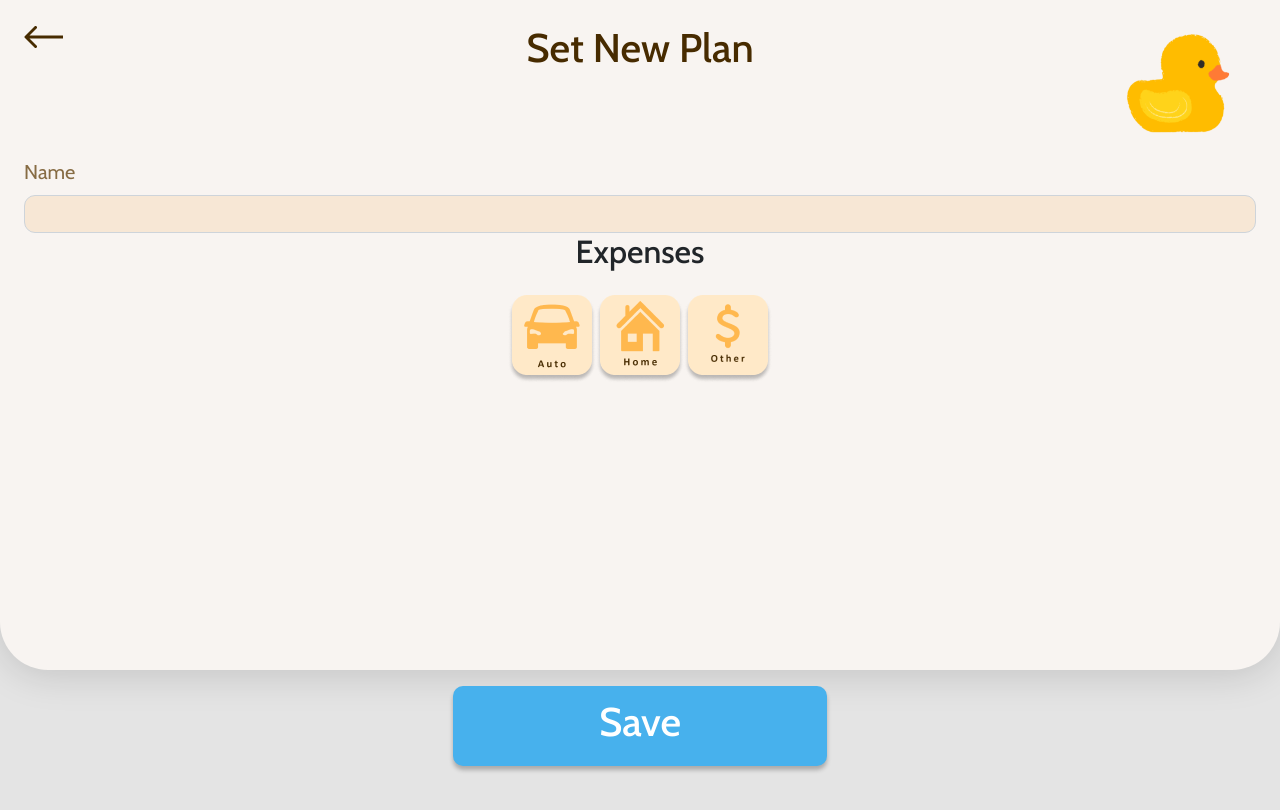
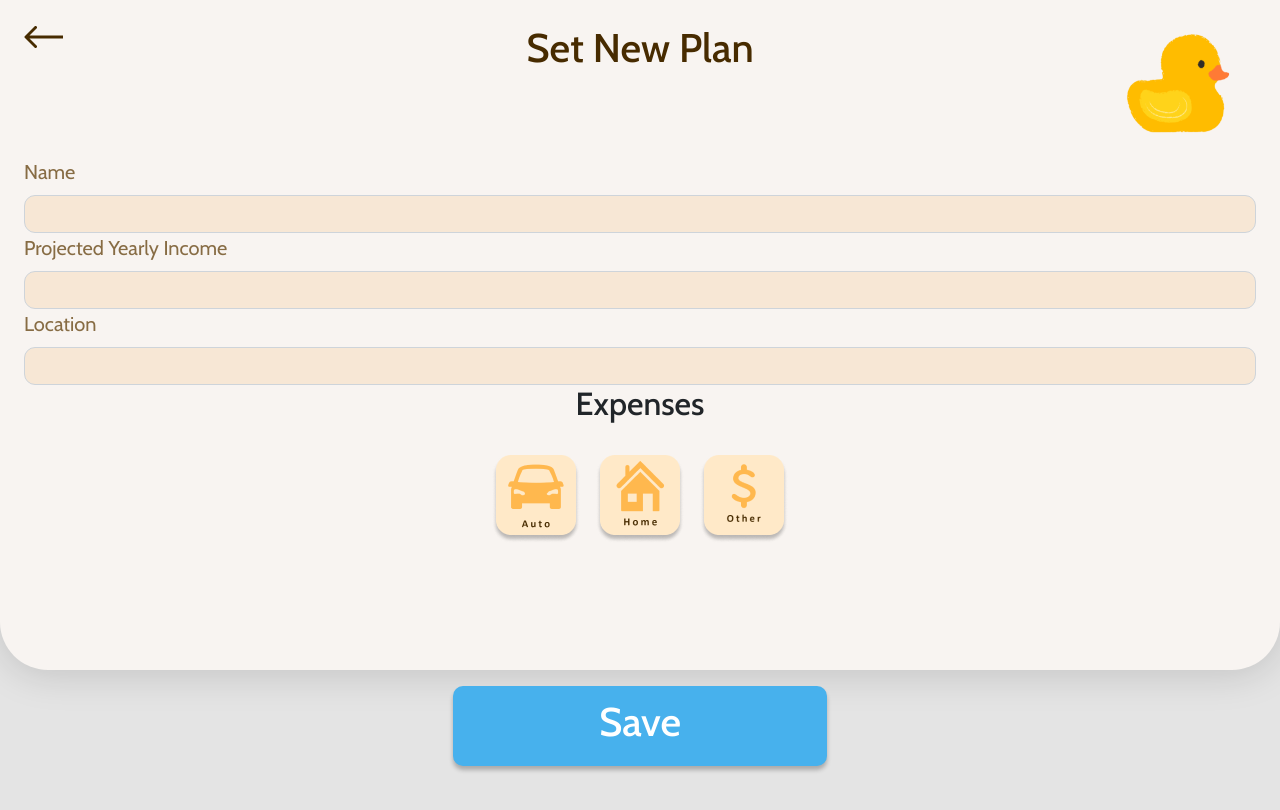
Before and after one commit to csci5117s23/project-2-code-titans, a Next.js app: page /start-plan in a window 1280 px wide. Built offline with nearby package versions, Linux system fonts and the light colour scheme.

Commit message:
work on set new plan

```diff
--- a/src/pages/start-plan.js
+++ b/src/pages/start-plan.js
@@ -78,6 +78,22 @@ export default function NewPlanPage() {
                       borderRadius: "11px",
                     }}
                   />
+                  <Form.Label><span className="light-brown">Projected Yearly Income</span></Form.Label>
+                  <Form.Control
+                    type="text"
+                    style={{
+                      background: "#F7E7D5",
+                      borderRadius: "11px",
+                    }}
+                  />
+                  <Form.Label><span className="light-brown">Location</span></Form.Label>
+                  <Form.Control
+                    type="text"
+                    style={{
+                      background: "#F7E7D5",
+                      borderRadius: "11px",
+                    }}
+                  />
                 </Form.Group>
               </Col>
             </Row>
@@ -91,27 +107,26 @@ export default function NewPlanPage() {
                 <img
                   src="/auto.png"
                   alt="Auto"
-                  className="img-fluid mr-3"
+                  className="img-fluid m-2"
                   style={{ maxWidth: "150px", cursor: "pointer" }}
                   onClick={() => handleExpenseClick("Auto")}
                 />
                 <img
                   src="/home.png"
                   alt="Home"
-                  className="img-fluid mr-3"
+                  className="img-fluid m-2"
                   style={{ maxWidth: "150px", cursor: "pointer" }}
                   onClick={() => handleExpenseClick("Home")}
                 />
                 <img
                   src="/other.png"
                   alt="Other"
-                  className="img-fluid"
+                  className="img-fluid m-2"
                   style={{ maxWidth: "150px", cursor: "pointer" }}
                   onClick={() => handleExpenseClick("other")}
                 />
               </Col>
             </Row>
-            {/* Your form components would go here */}
           </div>
         </Container>
         <div className="p-3 text-center">
```
